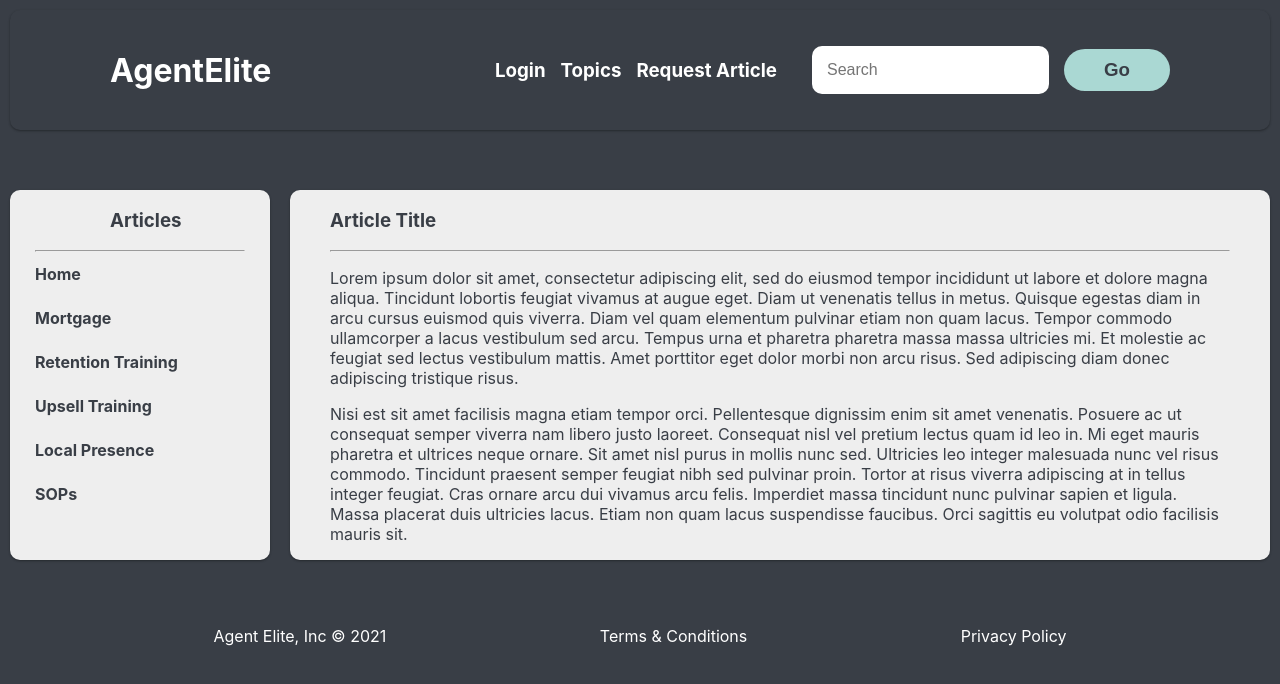
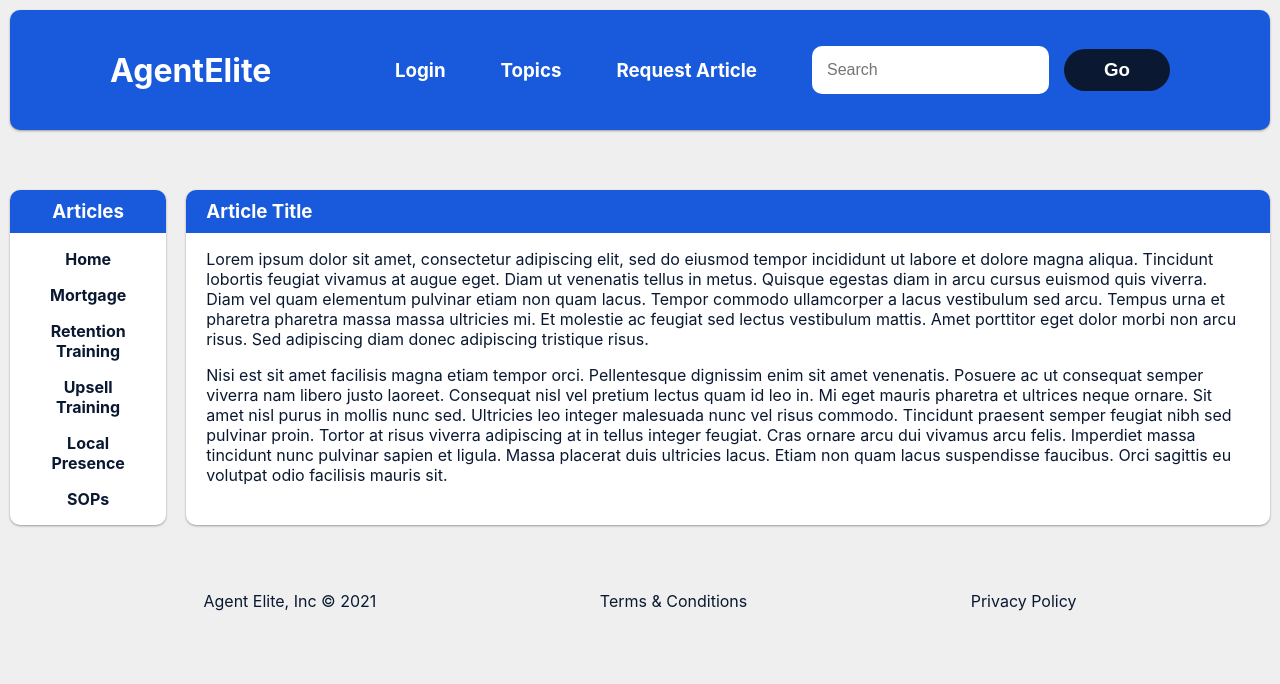
Before and after one commit to charlesGraham/ae-kb, a React (Create React App) app: page / in a window 1280 px wide. Shown: the top 684 px of the page. Built offline with nearby package versions, Linux system fonts and the light colour scheme.

Commit message:
change color scheme

```diff
--- a/package.json
+++ b/package.json
@@ -7,6 +7,8 @@
     "@testing-library/react": "^11.1.0",
     "@testing-library/user-event": "^12.1.10",
     "firebase": "8.10.0",
+    "firebase-tools": "^9.20.0",
+    "global": "^4.4.0",
     "react": "^17.0.2",
     "react-dom": "^17.0.2",
     "react-scripts": "4.0.3",
--- a/src/App.css
+++ b/src/App.css
@@ -1,4 +1,4 @@
 body {
-  background-color: #393E46;
-  color: #fff;
+  background-color: #EFEFEF;
+  color: #0A1931;
 }
--- /dev/null
+++ b/src/ArticleTitle.css
@@ -0,0 +1,12 @@
+h3 {
+    background-color: #185ADB;
+    color: #fff;
+    margin: 0;
+    padding: 10px 20px;
+    border-radius: 10px 10px 0 0;
+    border: none;
+}
+
+p {
+    padding: 0 20px;
+}
--- a/src/ArticleTitle.js
+++ b/src/ArticleTitle.js
@@ -1,4 +1,5 @@
 import React from 'react';
+import "./ArticleTitle.css";
 
 function ArticleTitle(props) {
     return (
--- a/src/Body.css
+++ b/src/Body.css
@@ -6,8 +6,8 @@
 
 .sidebar_container {
     max-width: 260px;
-    background-color: #eee;
-    color: #393E46;
+    background-color: #fff;
+    color: #0A1931;
 
     margin: 50px 10px;
     border-radius: 10px;
@@ -15,8 +15,8 @@
 }
 
 .content_container {
-    background-color: #eee;
-    color: #393E46;
+    background-color: #fff;
+    color: #0A1931;
     margin: 50px 10px;
     border-radius: 10px;
     box-shadow: 0 1px 3px rgba(0, 0, 0, 0.12), 0 1px 2px rgba(0, 0, 0, 0.24);
@@ -26,9 +26,19 @@
     text-align: center;
 }
 
+.body_sidebar > h3 {
+    background-color: #185ADB;
+    color: #fff;
+    margin: 0;
+    padding: 10px 40px;
+    border-radius: 10px 10px 0 0;
+    border: none;
+}
+
 .body_sidebar > p {
-    text-align: left;
-    margin-left: 25px !important;
+    text-align: center;
+    padding: 0 40px;
+    font-weight: 700;
 }
 
 @media screen and (max-width: 620px) {
@@ -37,18 +47,8 @@
     }
 }
 
-.body_sidebar > h3 {
-    padding: 0 100px;
-}
-
 .body_sidebar > hr {
     margin: 0 25px;
-}
-
-.body_sidebar > p {
-    margin: 0;
-    padding: 12px 0;
-    font-weight: 700;
 }
 
 .body_sidebar > p:hover {
@@ -56,6 +56,6 @@
     text-decoration: underline;
 }
 
-.body_content {
-    padding: 0 40px;
+.body_content > h3 {
+    background-color: #185ADB;
 }
--- a/src/Body.js
+++ b/src/Body.js
@@ -14,7 +14,7 @@ function Body() {
             <div className="content_container">
                 <div className="body_content">
                     <ArticleTitle title={"Article Title"} />
-                    <hr />
+
                     <ArticleContent />
                 </div>
             </div>
--- a/src/Header.css
+++ b/src/Header.css
@@ -1,5 +1,7 @@
 
 .container {
+    background-color: #185ADB;
+    color: #fff;
     margin: 10px;
     border-radius: 10px;
     box-shadow: 0 1px 3px rgba(0, 0, 0, 0.12), 0 1px 2px rgba(0, 0, 0, 0.24);
@@ -38,7 +40,7 @@
 }
 
 .header_navLink:hover {
-    color: #AAD8D3;
+    color: #0A1931;
     text-decoration: underline;
     cursor: pointer;
 }
@@ -61,16 +63,16 @@
 
 .header_nav > button {
     padding: 10px 40px;
-    background-color: #AAD8D3;
+    background-color: #0A1931;
     border: none;
     border-radius: 50px;
-    color: #393E46;
+    color: #fff;
     font-size: 1.17em;
     font-weight: 700;
     cursor: pointer;
 }
 
 .header_nav > button:hover {
-    background-color: #00ADB5;
-    color: white;
+    background-color: #EFEFEF;
+    color: #0A1931;
 }
--- a/src/SideBar.js
+++ b/src/SideBar.js
@@ -6,7 +6,7 @@ function SideBar() {
         <div>
             <div className="body_sidebar">
                 <h3>Articles</h3>
-                <hr />
+
                 <SidebarOption title={"Home"} />
                 <SidebarOption title={"Mortgage"} />
                 <SidebarOption title={"Retention Training"} />
```
Also changed, not shown: src/firebase.js (added, +26 -0 lines), 1 other file (tests, documents, lock files or other folders).
